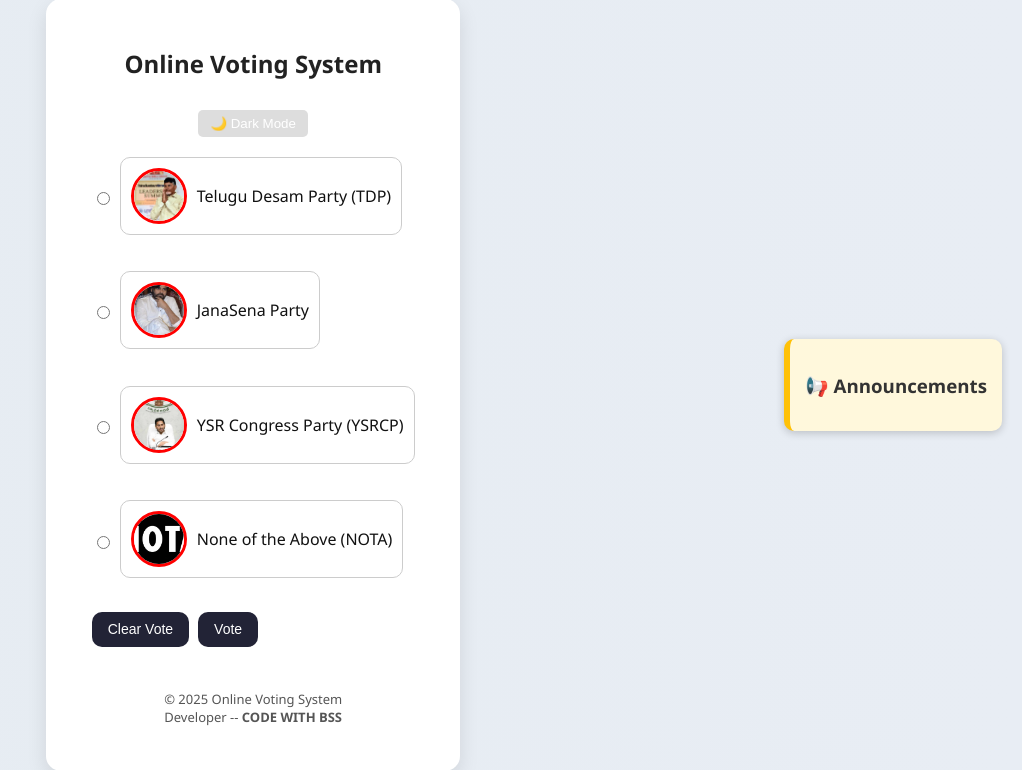
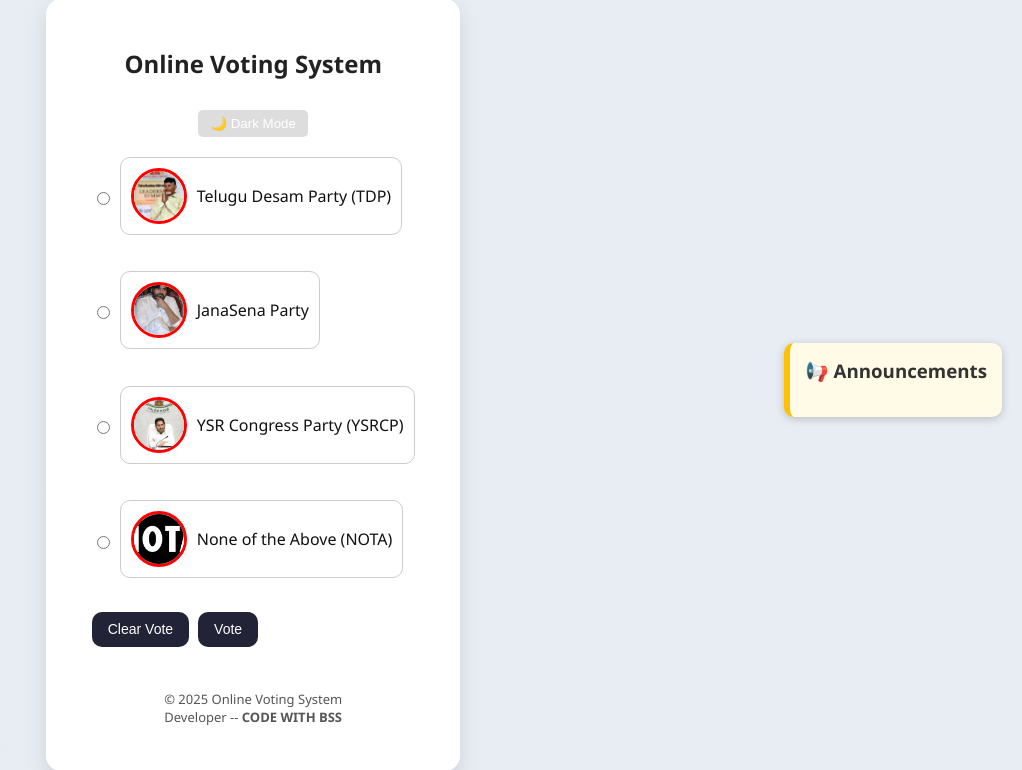
Before and after one commit to Bhanu-lpu/Onlinevotingapp, a Flask app: page / in a window 1280 px wide. Shown: the part 15-785 px from the top of the page, without its empty margins (258-1280 px from the left). Run offline with Flask 3, Linux system fonts and the light colour scheme; data that the repository does not hold is empty.

Commit message:
Update style.css

```diff
--- a/static/style.css
+++ b/static/style.css
@@ -446,3 +446,19 @@ body.dark .theme-toggle button {
     justify-content: space-around;
     flex-wrap: wrap;
 }
+.announcement-box {
+    background-color: #fffbe6;
+    padding: 15px;
+    border-radius: 10px;
+    color: #333;
+    margin-top: 10px;
+}
+.announcement-box h3 {
+    margin-top: 0;
+}
+.announcement-box ul {
+    padding-left: 20px;
+}
+.announcement-box li {
+    margin-bottom: 5px;
+}
```
